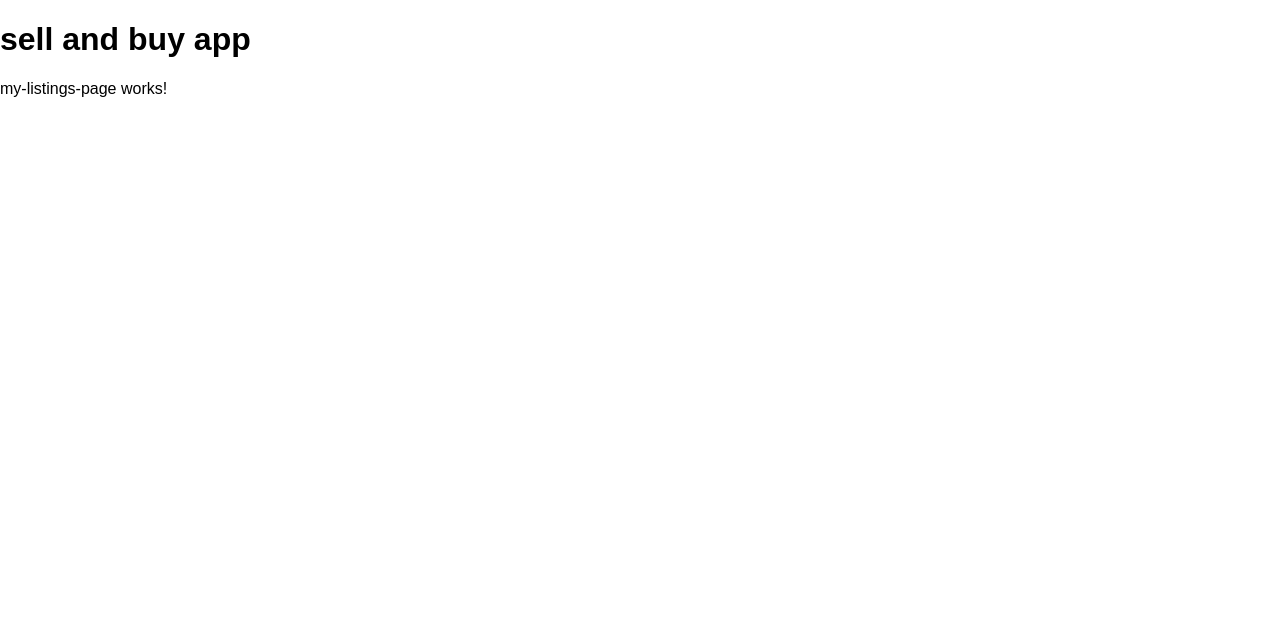
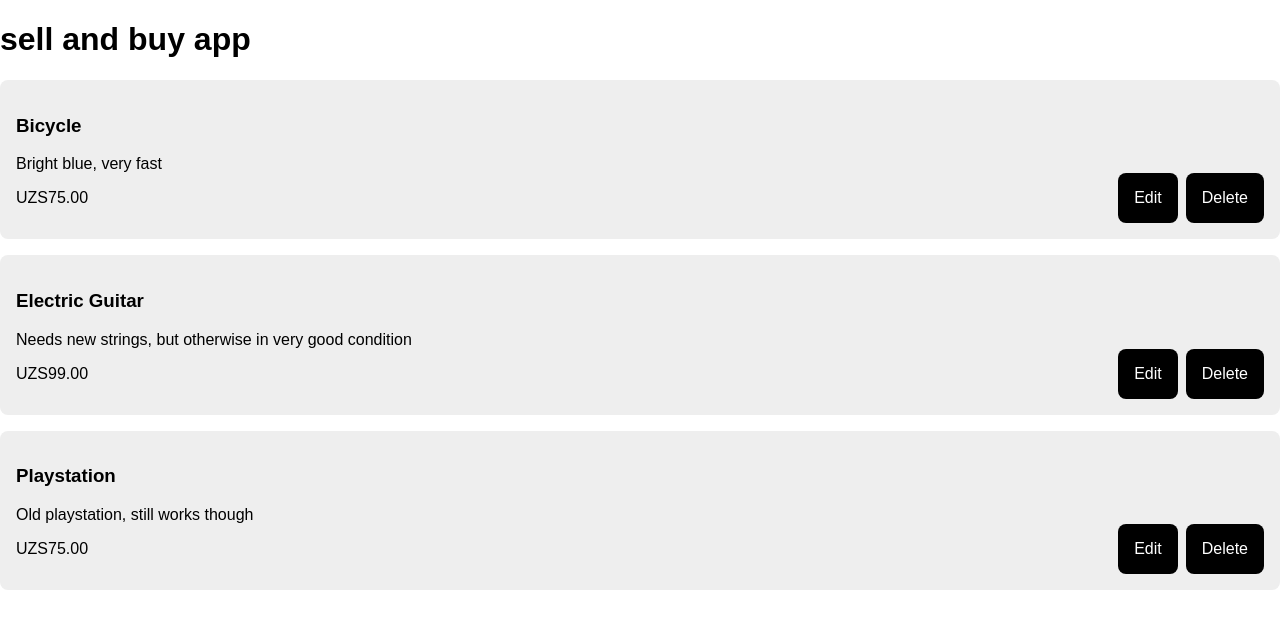
Before and after one commit to Sanjar1304/mean-project, an Angular app in the folder frontend/buy-and-sell/: page /my-listings in a window 1280 px wide. Shown: the top 628 px of the page. Built offline with nearby package versions, Linux system fonts and the light colour scheme.

Commit message:
Styled my-listings-page component

```diff
--- a/frontend/buy-and-sell/src/app/my-listings-page/my-listings-page.component.html
+++ b/frontend/buy-and-sell/src/app/my-listings-page/my-listings-page.component.html
@@ -1 +1,11 @@
-<p>my-listings-page works!</p>
+<div class="content-box" *ngFor="let listing of listings">
+    <h3>{{listing.name}}</h3>
+    <p>{{listing.description}}</p>
+    <p>{{listing.price | currency: 'UZS'}}</p>
+    <div class="buttons-container">
+        <a routerLink="/edit-listing/{{listing.id}}">
+            <button type="button">Edit</button>
+        </a>
+        <button type="button" (click)="onDeleteClicked(listing.id)">Delete</button>
+    </div>
+</div>
--- a/frontend/buy-and-sell/src/app/my-listings-page/my-listings-page.component.ts
+++ b/frontend/buy-and-sell/src/app/my-listings-page/my-listings-page.component.ts
@@ -1,4 +1,7 @@
 import { Component, OnInit } from '@angular/core';
+
+import { Listing } from '../types';
+import { fakeMyListings } from '../fake-data';
 
 @Component({
   selector: 'app-my-listings-page',
@@ -7,14 +10,21 @@
 })
 export class MyListingsPageComponent implements OnInit{
 
-
+  listings: Listing[] = [];
 
   constructor(){}
 
 
 
-  ngOnInit():void {}
+  ngOnInit():void {
+    this.listings = fakeMyListings;
+  }
 
+
+
+  onDeleteClicked(lisitingID: string): void{
+    alert(`Deleting your listing with id ${lisitingID}`);
+  }
 
 
 
```
